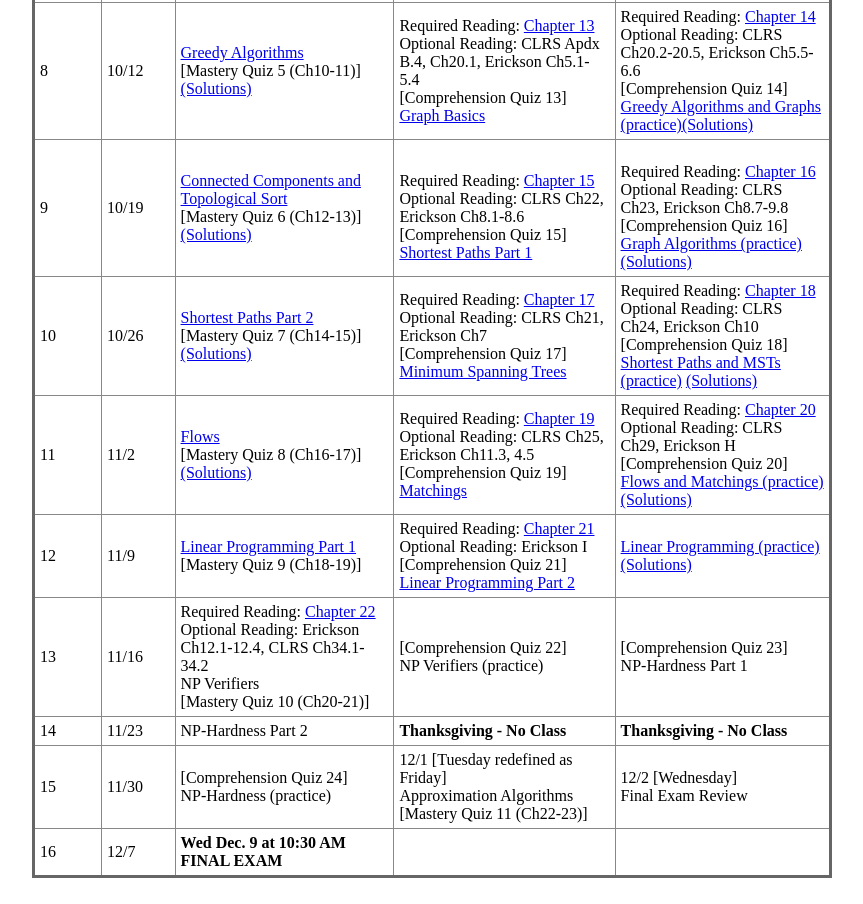
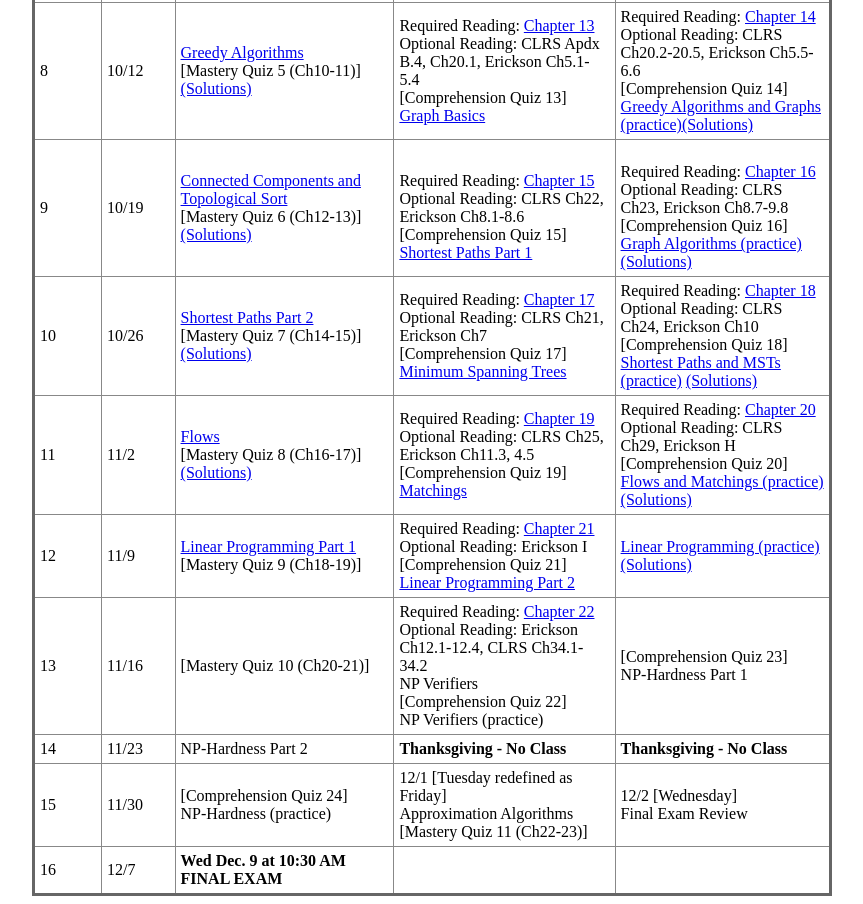
Before and after one commit to beideman/beideman.github.io, a plain HTML site: page csce411fa26.html in a window 1280 px wide. Shown: the part 928-1832 px from the top of the page, without its empty margins (208-1071 px from the left). Drawn offline with Linux system fonts and the light colour scheme.

Commit message:
Fixed Ch22 placement

```diff
--- a/csce411fa26.html
+++ b/csce411fa26.html
@@ -91,8 +91,8 @@ Please note, the assigned readings for each lecture should be completed BEFORE c
         <td style="width: 27.5362%;">Required Reading: <a href="CSCE_411_Course_NotesCh21.pdf">Chapter 21</a><br>Optional Reading: Erickson I<br>[Comprehension Quiz 21]<br id="isPasted"><a href="https://canvas.tamu.edu/courses/465524/files/104111070?module_item_id=16704921">Linear Programming Part 2</a></td>
         <td style="width: 26.8116%;"><a href="Worksheet10_Linear_Programming.pdf">Linear Programming (practice)</a> <a href="Linear_Programming_Solutions.pdf">(Solutions)</a></td>
     </tr><tr><td style="width: 8.4783%;">13</td><td style="width: 9.1449%;">11/16</td>
-        <td style="width: 27.2463%;">Required Reading: <a href="CSCE_411_Course_NotesCh22.pdf">Chapter 22</a><br>Optional Reading: Erickson Ch12.1-12.4, CLRS Ch34.1-34.2<br>NP Verifiers<br>[Mastery Quiz 10 (Ch20-21)]</td>
-        <td style="width: 27.5362%;">[Comprehension Quiz 22]<br id="isPasted">NP Verifiers (practice)</td>
+        <td style="width: 27.2463%;">[Mastery Quiz 10 (Ch20-21)]</td>
+        <td style="width: 27.5362%;">Required Reading: <a href="CSCE_411_Course_NotesCh22.pdf">Chapter 22</a><br>Optional Reading: Erickson Ch12.1-12.4, CLRS Ch34.1-34.2<br>NP Verifiers<br>[Comprehension Quiz 22]<br id="isPasted">NP Verifiers (practice)</td>
         <td style="width: 26.8116%;">[Comprehension Quiz 23]<br id="isPasted">NP-Hardness Part 1</td>
     </tr><tr><td style="width: 8.4783%;">14</td><td style="width: 9.1449%;">11/23</td>
         <td style="width: 27.2463%;">NP-Hardness Part 2</td>
```
